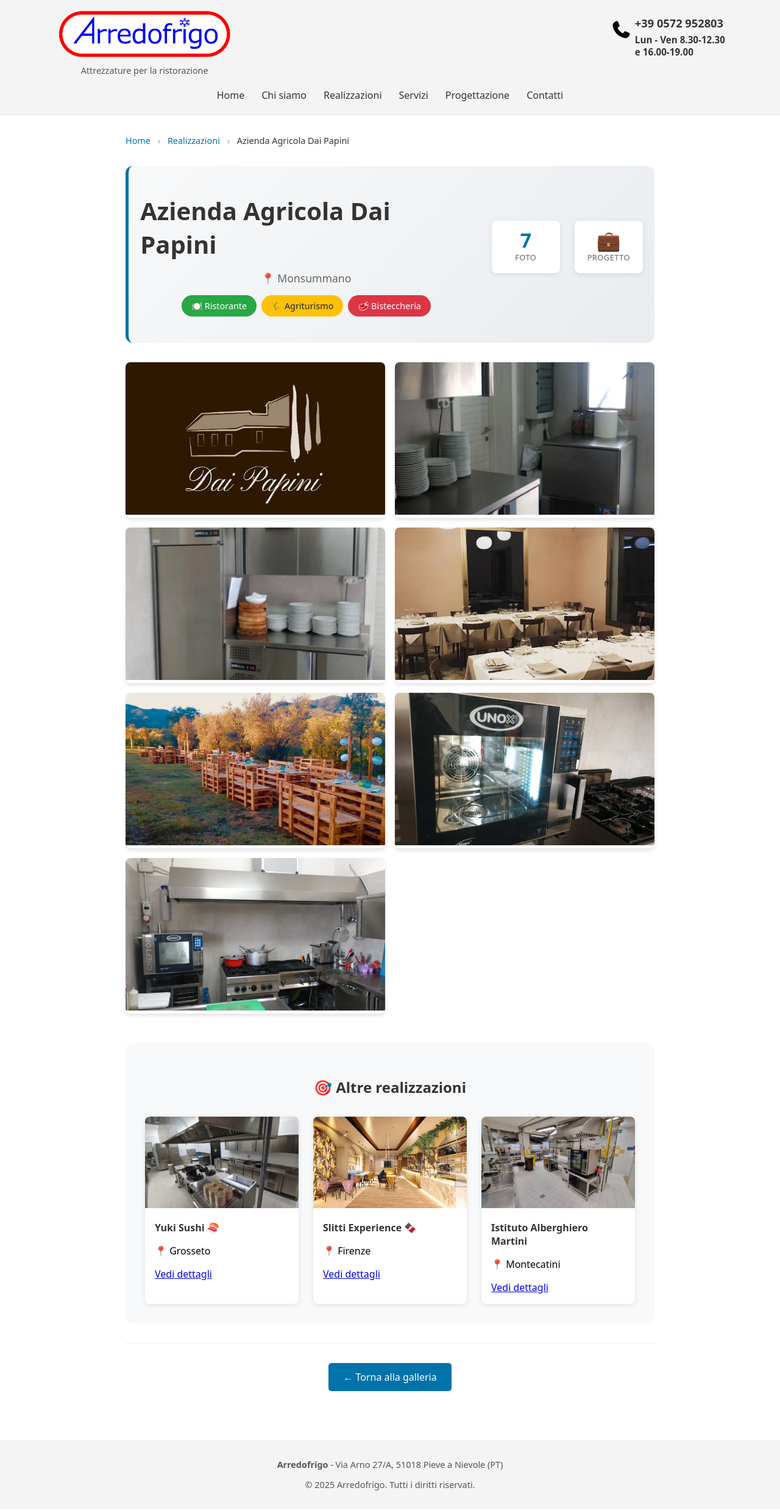
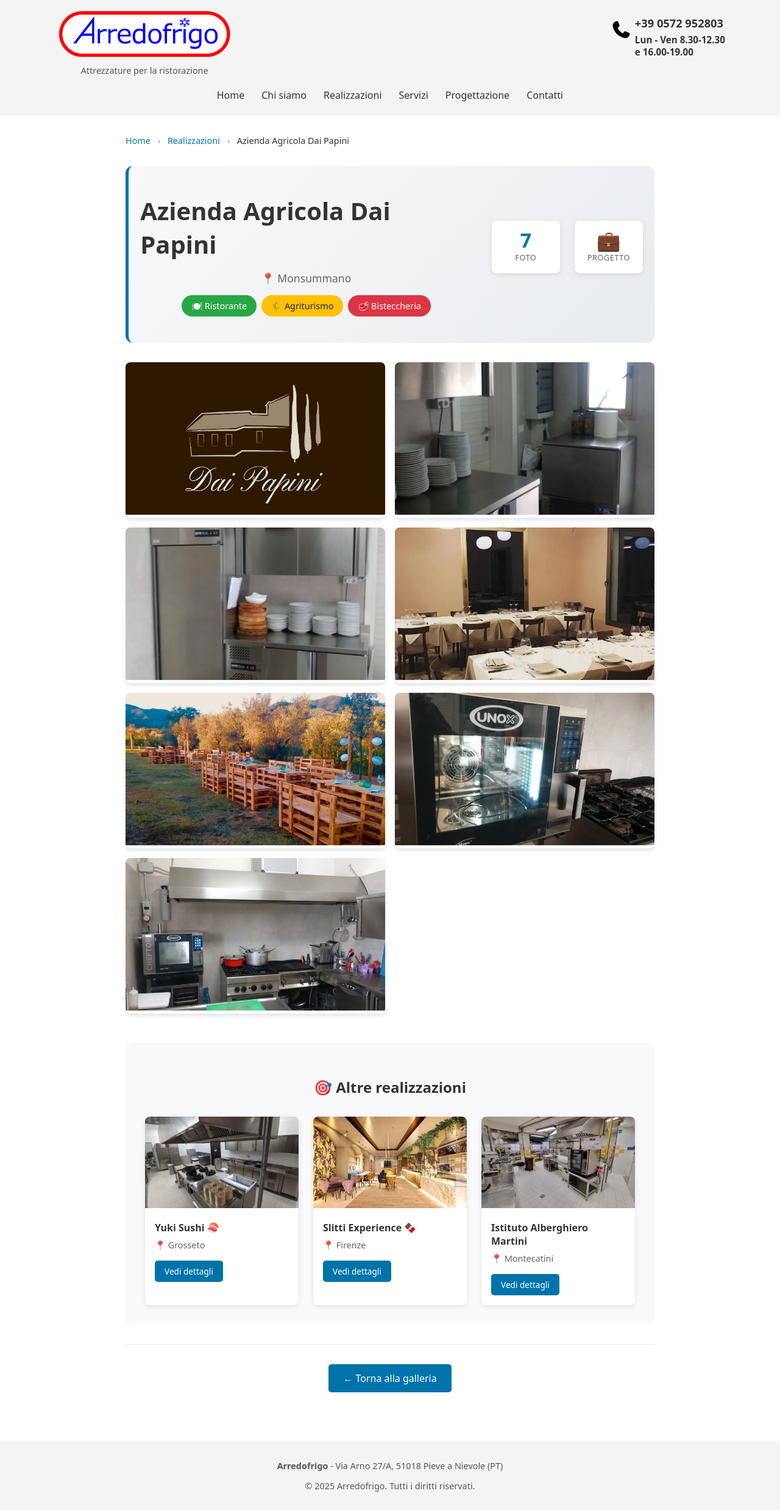
Before and after one commit to fusebyte/Arredofrigo, a Jekyll site: the page built from realizzazioni/azienda-agricola-dai-papini.md, in a window 1280 px wide. Shown: the whole page at 61% size. Built offline with Jekyll 4.4.1, drawn with Linux system fonts in a browser that asks for light colours.

Commit message:
piccoli aggiustamenti

```diff
--- a/assets/css/realizzazione-dettaglio.css
+++ b/assets/css/realizzazione-dettaglio.css
@@ -515,6 +515,27 @@
   padding: 0.2rem 0.5rem;
 }
 
+.correlata-location {
+    margin: 0 0 1rem 0;
+    color: #666;
+    font-size: 0.9rem;
+}
+
+.btn-correlata {
+    display: inline-block;
+    padding: 0.5rem 1rem;
+    background: #0073aa;
+    color: white;
+    text-decoration: none;
+    border-radius: 5px;
+    font-size: 0.85rem;
+    transition: background 0.3s ease;
+}
+
+.btn-correlata:hover {
+    background: #005a87;
+}
+
 .mappa-link {
     padding: 1rem;
     background: white;
```
